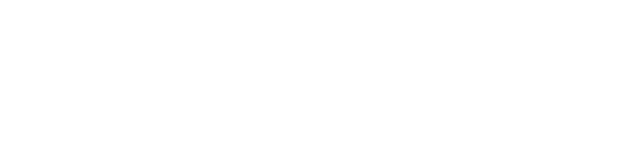
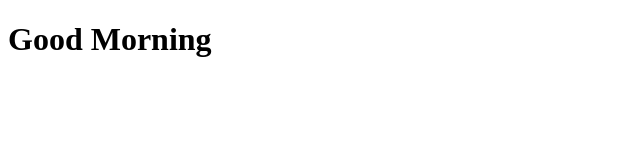
Before and after one commit to AhmadShopnil/Git-project1, a plain HTML site: page index.html in a window 1280 px wide. Shown: the whole page, without its empty margins (0-640 px from the left). Drawn offline with Linux system fonts and the light colour scheme.

Commit message:
Changes 1

```diff
--- a/index.html
+++ b/index.html
@@ -4,9 +4,9 @@
     <meta charset="UTF-8">
     <meta http-equiv="X-UA-Compatible" content="IE=edge">
     <meta name="viewport" content="width=device-width, initial-scale=1.0">
-    <title>Document</title>
+    <title>Welcome</title>
 </head>
 <body>
-
+    <h1>Good Morning</h1>
 </body>
 </html>
```
